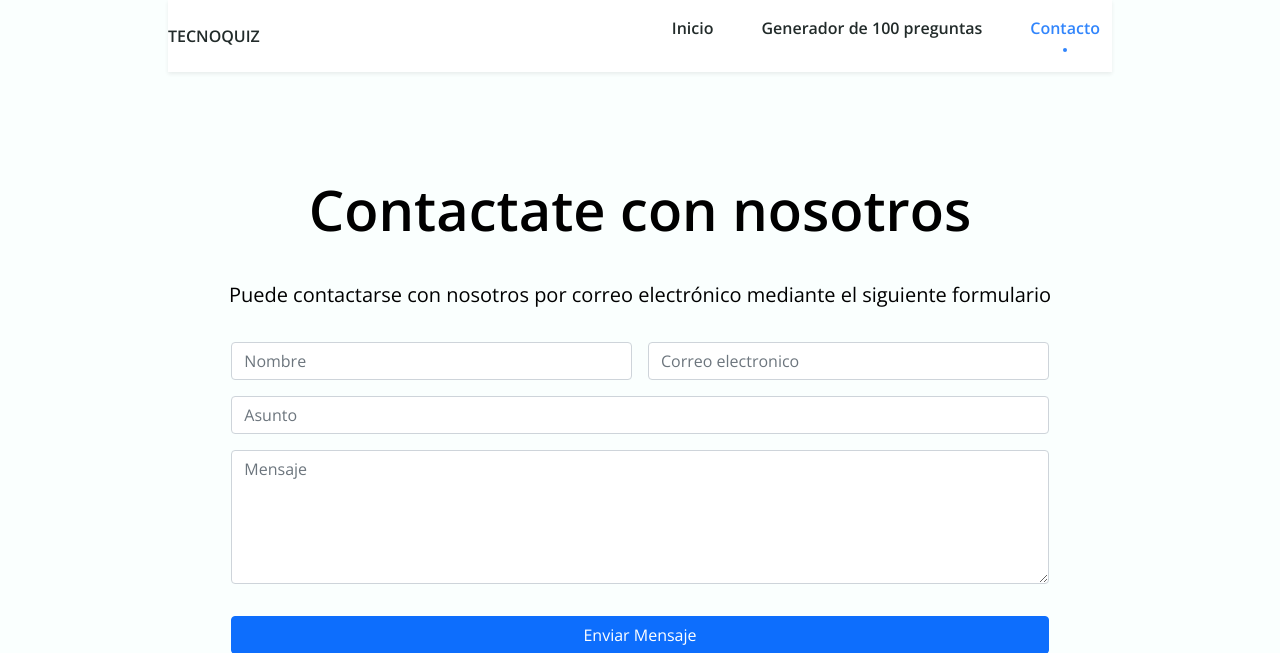
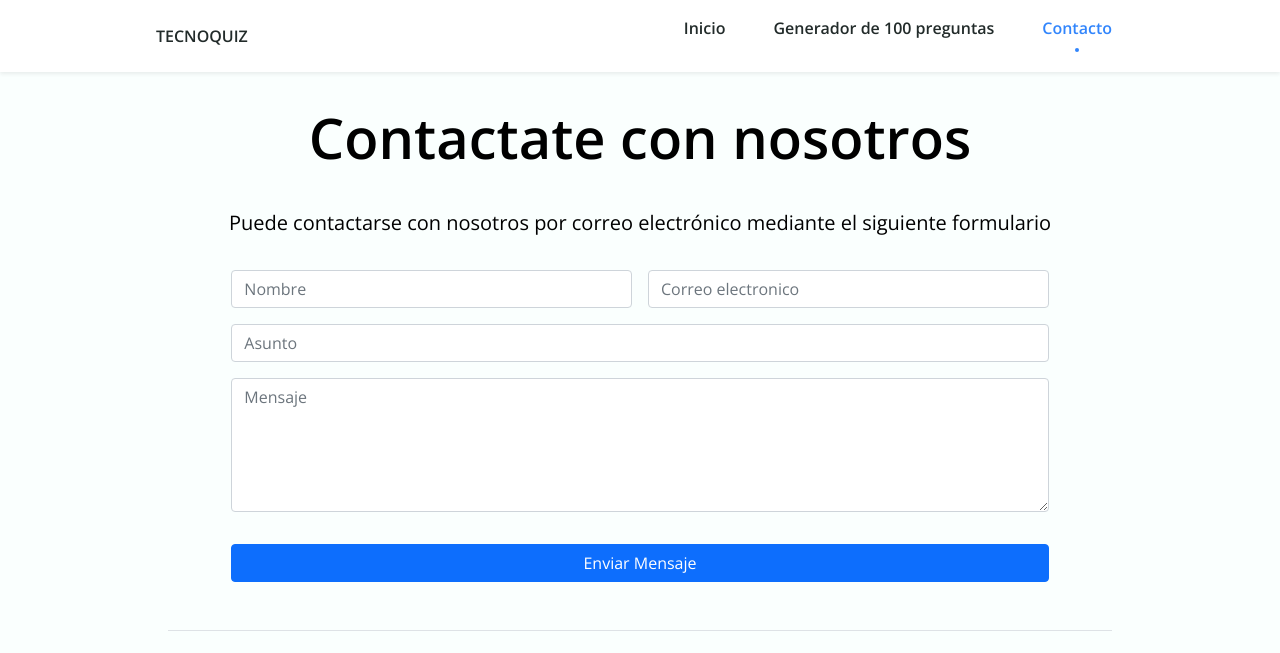
Before and after one commit to TryNeo/tecno-quiz, a Django app: page /contact/ in a window 1280 px wide. Shown: the top 653 px of the page. Run offline with Django 3.2, Linux system fonts and the light colour scheme; parts of the project's set-up code (start-up, migrations or seed data) failed here and were passed over; some libraries are stand-ins or nearby versions.

Commit message:
bugs arreglados

```diff
--- a/templates/base.html
+++ b/templates/base.html
@@ -21,7 +21,7 @@
   </head>
 <body>
     <div class="container">
-        <header class="heade shadow-sm bg-white" id="header">
+        <header class="header shadow-sm bg-white" id="header">
             <nav class="nav container">
                 <a href="#" class="nav__logo">TECNOQUIZ</a>
                 <div class="nav__menu" id="nav-menu">
```
